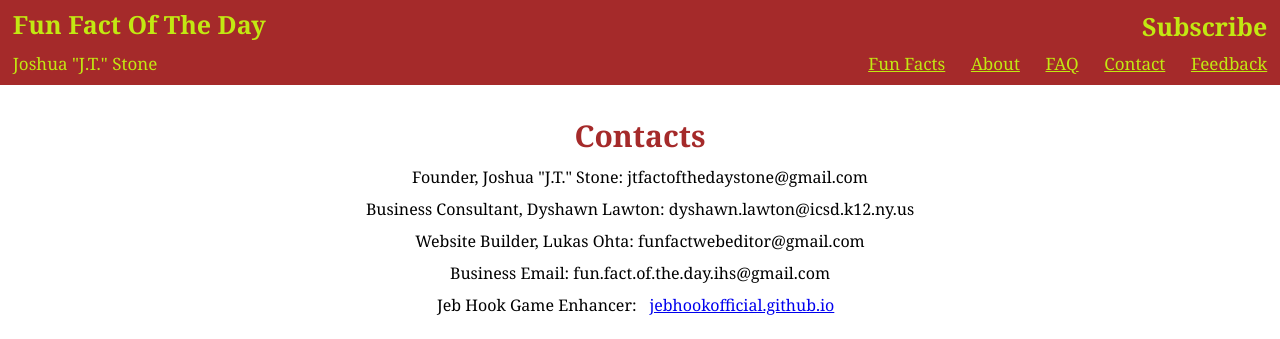
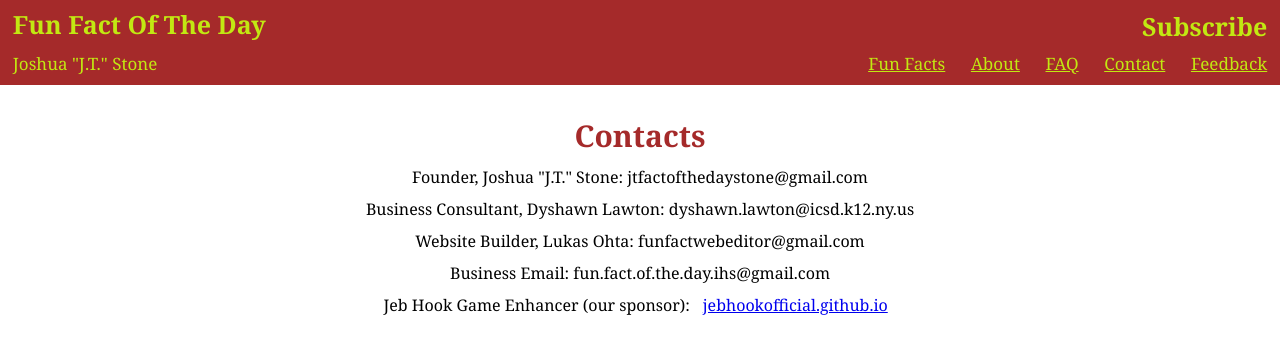
Before and after one commit to FunFactOfTheDay/FunFactOfTheDay.github.io, a plain HTML site: page Contact.html in a window 1280 px wide. Shown: the top 339 px of the page. Drawn offline with Linux system fonts and the light colour scheme.

Commit message:
aesthetic small change
added (our sponsor) to clarify in the contacts section

```diff
--- a/Contact.html
+++ b/Contact.html
@@ -24,7 +24,7 @@
 		<div class='maincontent'>Business Consultant, Dyshawn Lawton: dyshawn.lawton@icsd.k12.ny.us</div>
 		<div class='maincontent'>Website Builder, Lukas Ohta: funfactwebeditor@gmail.com</div>
 		<div class='maincontent'>Business Email: fun.fact.of.the.day.ihs@gmail.com</div>
-		<div class='maincontent'>Jeb Hook Game Enhancer: <a href='https://jebhookofficial.github.io/'>jebhookofficial.github.io</a></div>
+		<div class='maincontent'>Jeb Hook Game Enhancer (our sponsor): <a href='https://jebhookofficial.github.io/'>jebhookofficial.github.io</a></div>
 		<!--<div class='maincontent'><a href='https://www.instagram.com/funfactny'>Fun Fact of the Day's Instagram</a></div>
 		<div class='maincontent'><a href='https://www.facebook.com/fune.fact.3'>Fun Fact of the Day's Facebook</a></div>
 		<div class='maincontent'><a href='https://twitter.com/Fun_Fact_NY'>Fun Fact of the Day's Twitter</a></div>-->
```
